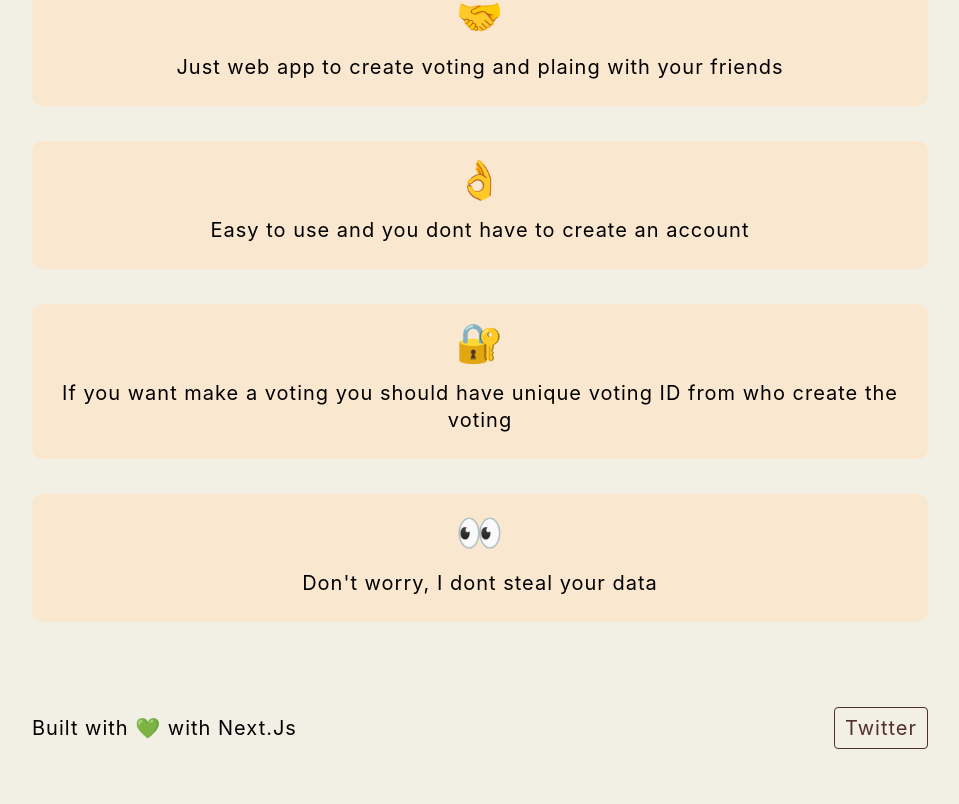
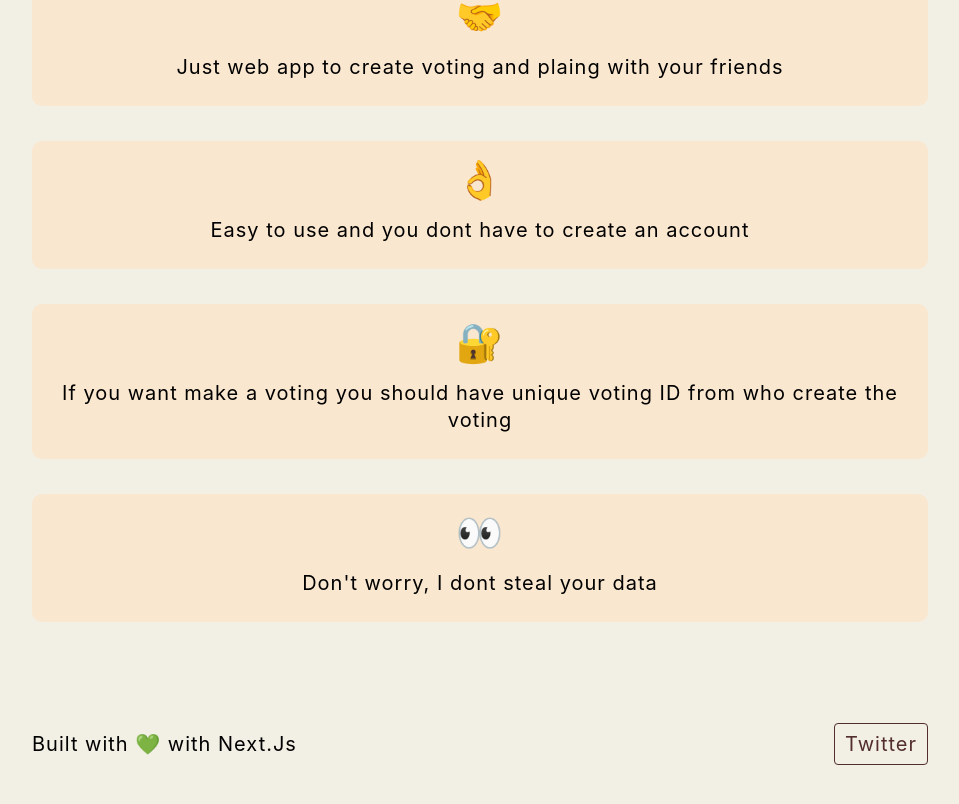
Before and after one commit to apriliandi246/pilih, a Next.js app: page / in a window 1280 px wide. Shown: the part 344-1148 px from the top of the page, without its empty margins (160-1119 px from the left). Built offline with nearby package versions, Linux system fonts and the light colour scheme; no server answers.

Commit message:
update margin for footer

```diff
--- a/styles/home.module.css
+++ b/styles/home.module.css
@@ -4,7 +4,7 @@
    align-items: center;
    flex-direction: column;
    justify-content: center;
-   margin: 30px auto 26px auto;
+   margin: 30px auto 28px auto;
 }
 
 .header {
@@ -101,7 +101,7 @@
 .footer {
    width: 100%;
    display: flex;
-   margin-top: 50px;
+   margin-top: 2rem;
    align-items: center;
    justify-content: space-between;
 }
@@ -131,6 +131,10 @@
    .container {
       margin-bottom: 40px;
    }
+
+   .footer {
+      margin-top: 3.3rem;
+   }
 }
 
 @media screen and (min-width: 880px) {
```
